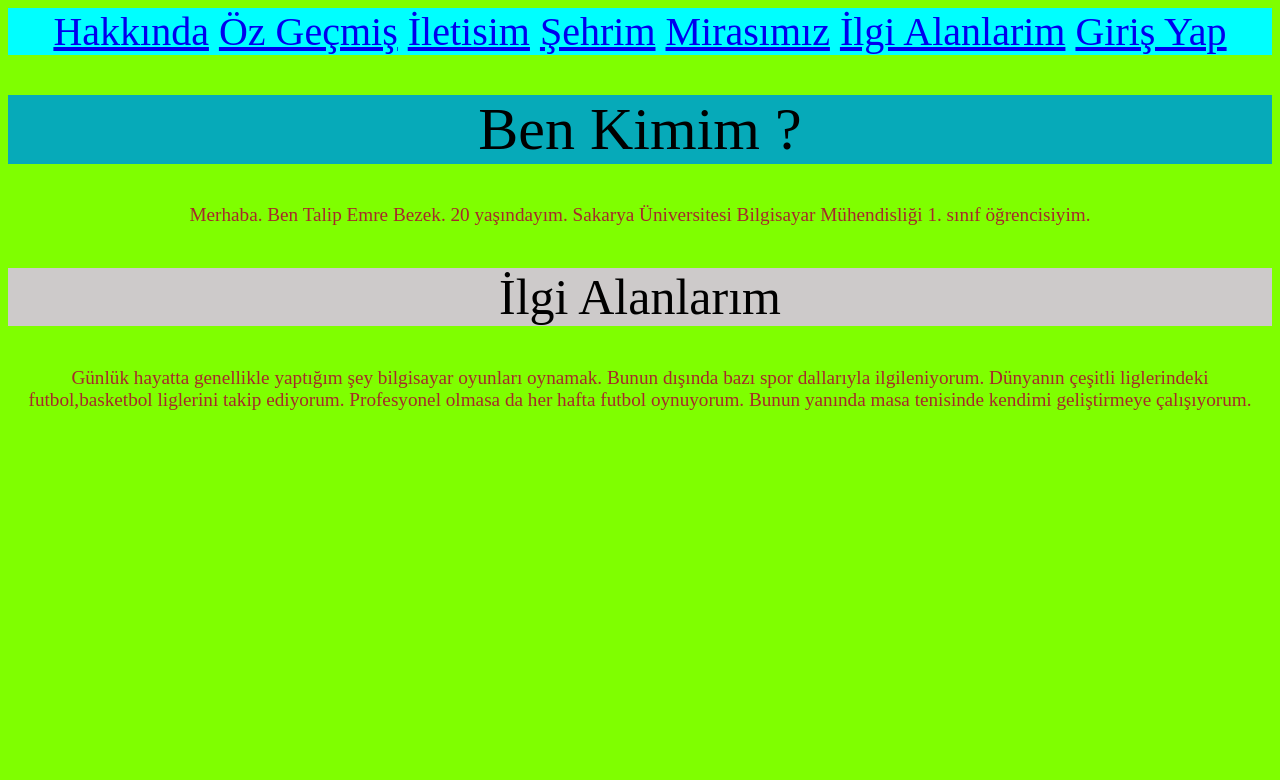
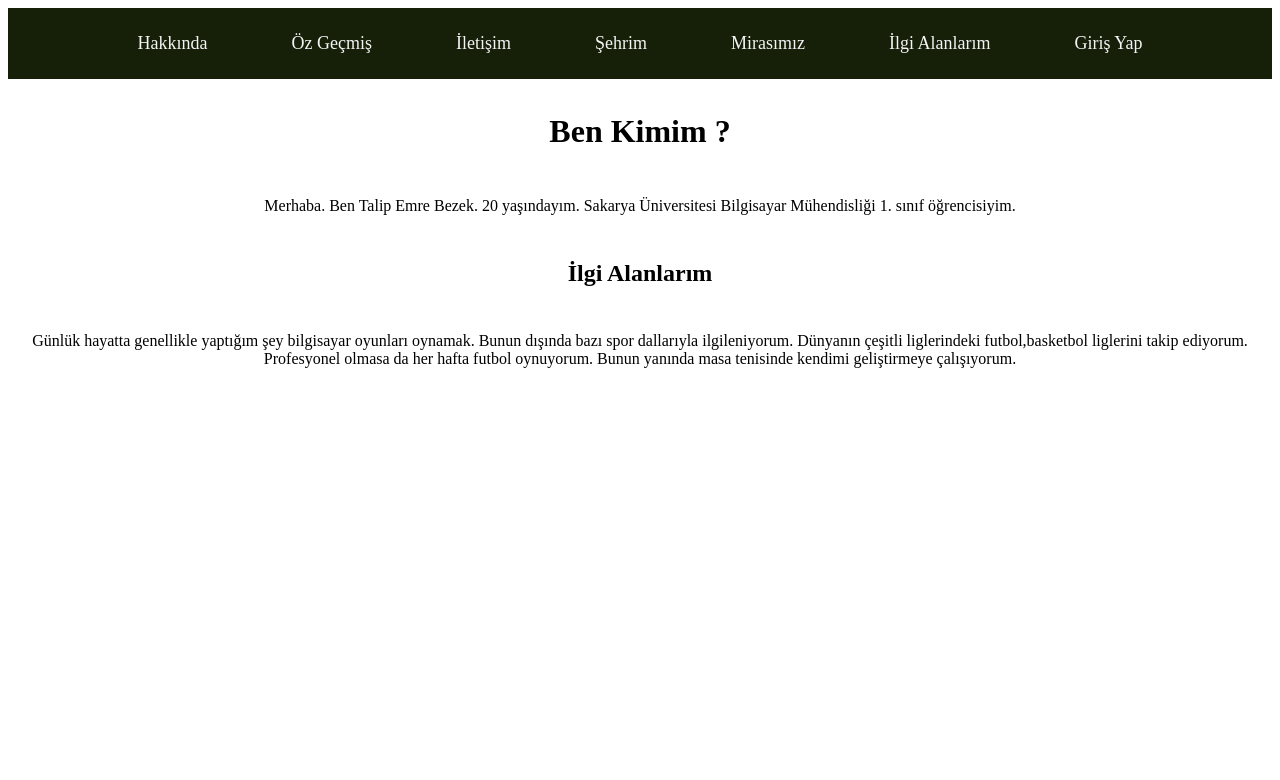
Before and after one commit to TalipEmreBezek/WebTeknolojileriProje1, a PHP site: page /Hakkinda.html in a window 1280 px wide. Shown: the top 780 px of the page. Run offline with PHP 8.4, Linux system fonts and the light colour scheme.

Commit message:
navbar commit

```diff
--- a/Hakkinda.html
+++ b/Hakkinda.html
@@ -2,29 +2,30 @@
     <head>
         <title>Talip Emre Bezek - Web Sitesi</title>
         <meta charset="UTF-8">
+        <meta name="viewport" content="width=device-width, initial-scale=1.0">
         <link href="Style.css" type="text/css" rel="Stylesheet">
     </head>
 
-    <body class="body1">
-<div id="menubar" class="menubar">
-    <nav>
-        <a href="Hakkinda.html">Hakkında</a>
-        <a href="Ozgecmis.html">Öz Geçmiş</a>
-        <a href="Iletisim.html">İletisim</a>
-        <a href="Sehrim.html">Şehrim</a>
-        <a href="Mirasimiz.html">Mirasımız</a>
-        <a href="IlgiAlanlarim.html">İlgi Alanlarim</a>
-        <a href="Login.html">Giriş Yap</a>
-    </nav>
-</div>
+    <body class="">
+        <nav>
+            <ul>
+              <li><a href="Hakkinda.html">Hakkında</a></li>
+              <li><a href="Ozgecmis.html">Öz Geçmiş</a></li>
+              <li><a href="Iletisim.html">İletişim</a></li>
+              <li><a href="Sehrim.html">Şehrim</a></li>
+              <li><a href="Mirasimiz.html">Mirasımız</a></li>
+              <li><a href="IlgiAlanlarim.html">İlgi Alanlarım</a></li>
+              <li><a href="Login.html">Giriş Yap</a></li>
+            </ul>
+          </nav>
 
-<h1 class="baslikh1"> Ben Kimim ?</h1>
+<h1> Ben Kimim ?</h1>
 
-<p class="pbir">Merhaba. Ben Talip Emre Bezek. 20 yaşındayım. Sakarya Üniversitesi Bilgisayar Mühendisliği 1. sınıf öğrencisiyim.</p>
+<p>Merhaba. Ben Talip Emre Bezek. 20 yaşındayım. Sakarya Üniversitesi Bilgisayar Mühendisliği 1. sınıf öğrencisiyim.</p>
 
-<h2 class="baslikh2">İlgi Alanlarım</h2>
+<h2>İlgi Alanlarım</h2>
 
-<p class="pbir">Günlük hayatta genellikle yaptığım şey bilgisayar oyunları oynamak. Bunun dışında bazı spor dallarıyla ilgileniyorum. Dünyanın çeşitli liglerindeki futbol,basketbol liglerini takip ediyorum.
+<p>Günlük hayatta genellikle yaptığım şey bilgisayar oyunları oynamak. Bunun dışında bazı spor dallarıyla ilgileniyorum. Dünyanın çeşitli liglerindeki futbol,basketbol liglerini takip ediyorum.
     Profesyonel olmasa da her hafta futbol oynuyorum. Bunun yanında masa tenisinde kendimi geliştirmeye çalışıyorum.
 
  </p>
--- a/Style.css
+++ b/Style.css
@@ -1,40 +1,41 @@
-.menubar
-{
-font: 40px bold;
-background-color: aqua;
-color:rgb(0, 0, 0);
+nav {
+    background-color: #161f08;
+    padding: 25px 0;
+  }
+
+  nav ul {
+    list-style: none;
+    margin: 0;
+    padding: 0;
     text-align: center;
   }
 
-.body1
-{
-    background-color: chartreuse;
+  nav li {
+
+    display: inline-block;
+    margin: 0 30px;
   }
-.body2
-{
-    background-color: burlywood;
+
+  nav a {
+    color: #f4f4f4;
+    text-decoration:none;
+    font-size: 18px;
+    padding: 5px 10px;
   }
-.pbir
-{
-    font-size: larger;
-    color: brown;
+
+  nav a:hover {
+    background-color: #bcc72e;
+  }
+
+  h1{
     text-align: center;
+    padding:1%;
   }
-.piki
-{
-font-size: larger;
-color: rgb(0, 0, 0);
+  h2{
     text-align: center;
+    padding: 1%;
   }
-.baslikh1
-{
-    font: 60px italic;
-    background-color: rgb(6, 170, 185);
+  p{
     text-align: center;
+    padding: 1%;
   }
-.baslikh2
-{
-    font: 50px italic;
-    background-color: rgb(205, 202, 202);
-    text-align: center;
-}
```
Also changed, not shown: Iletisim.html (+13 -11 lines), IlgiAlanlarim.html (+14 -11 lines), Login.html (+12 -11 lines), Mirasimiz.html (+15 -14 lines), Ozgecmis.html (+15 -14 lines), Sehrim.html (+14 -13 lines). Lines whose indentation alone changed are shown as unchanged.
